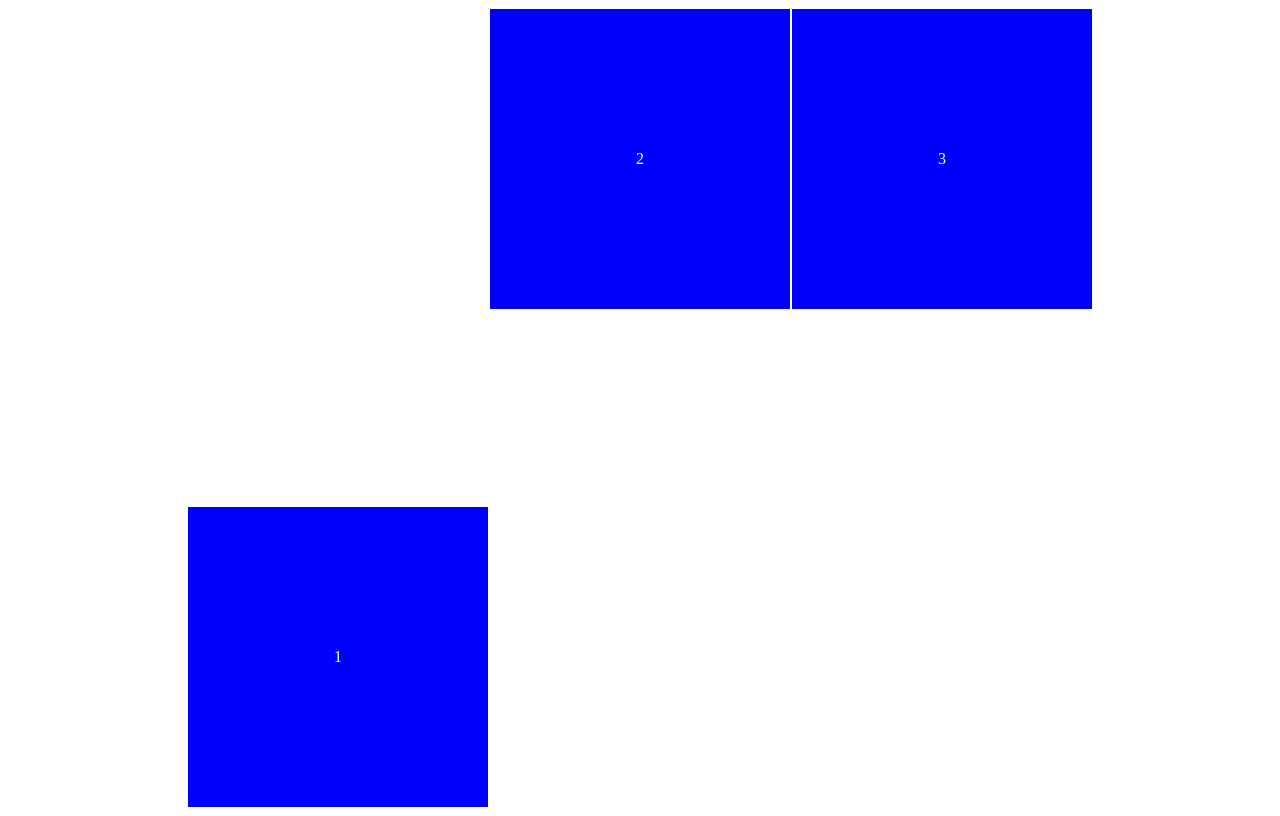
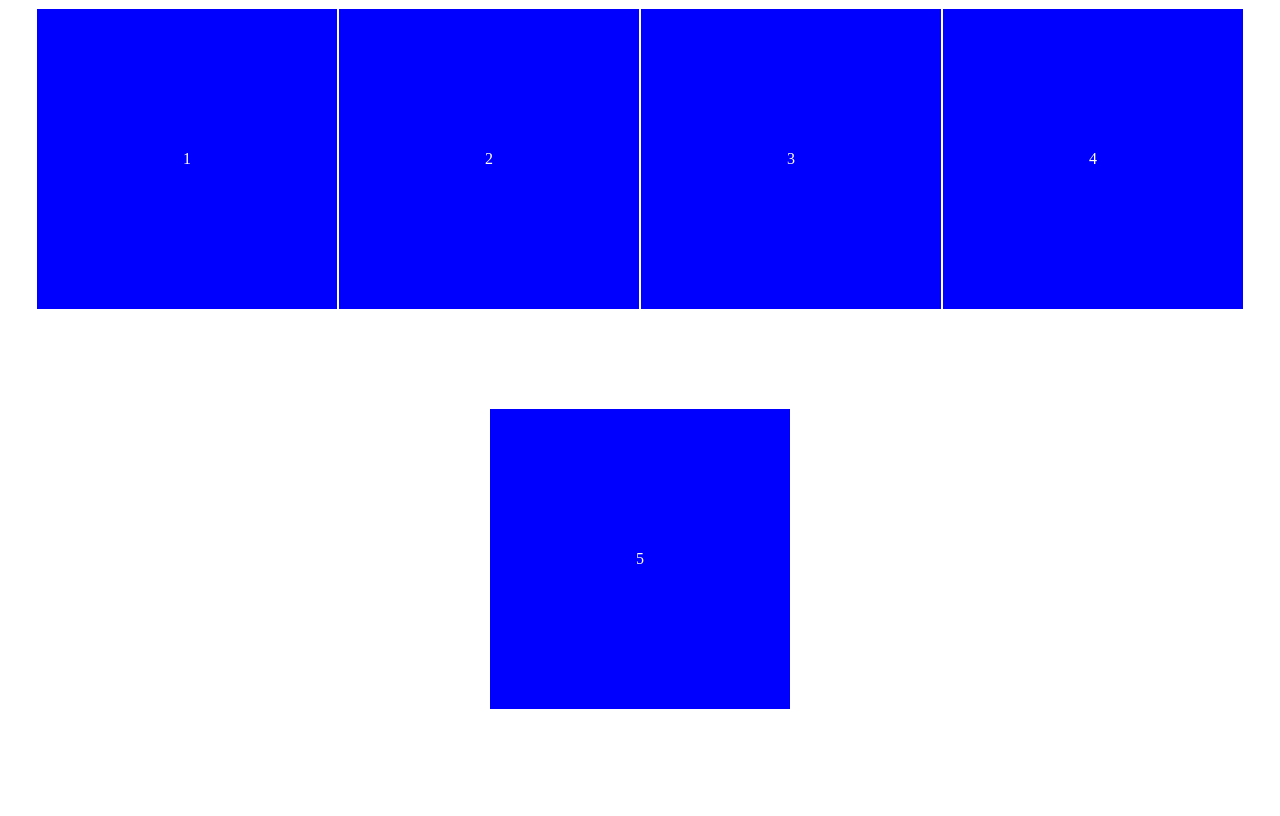
Before and after one commit to pavane90/css-masterclass, a plain HTML site: page flexbox.html in a window 1280 px wide. Drawn offline with Linux system fonts and the light colour scheme.

Commit message:
#2.0 Why we need Grid

```diff
--- a/flexbox.html
+++ b/flexbox.html
@@ -9,7 +9,6 @@
     <style>
         .father {
             display: flex;
-            flex-direction: row;
             justify-content:center; /* <-- main axis --> */
             height: 100vh;
             flex-wrap: wrap;
@@ -26,9 +25,6 @@
             color:white;
             font-size:50
         }
-        .box:first-child{
-            align-self: flex-end
-        }
     </style>
 </head>
 
@@ -38,6 +34,9 @@
         <div class="box">1</div>
         <div class="box">2</div>
         <div class="box">3</div>
+        <div class="box">4</div>
+        <div class="box">5</div>
+
     </div>
 </body>
 
```
Also changed, not shown: grid.html (added).
